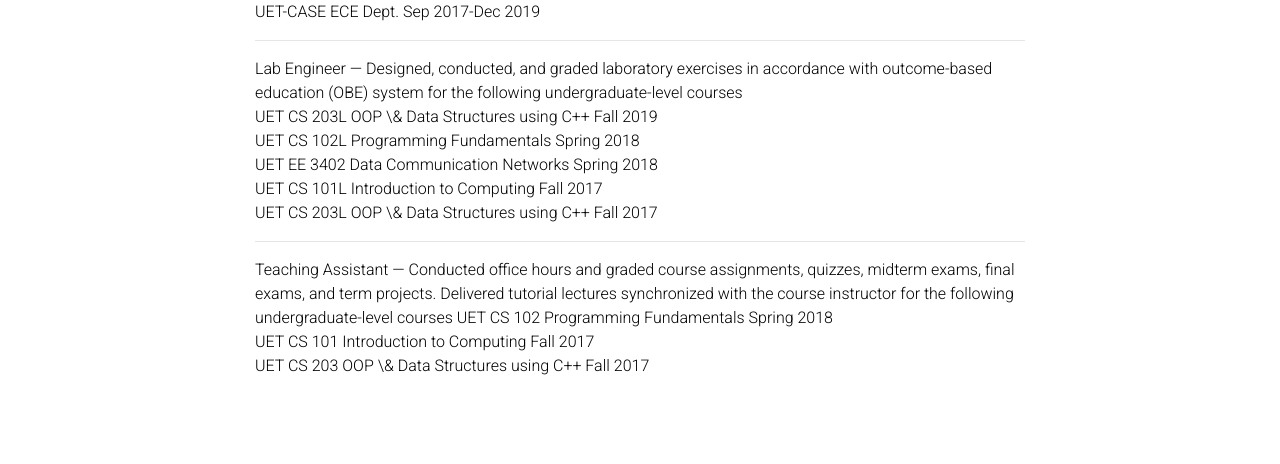
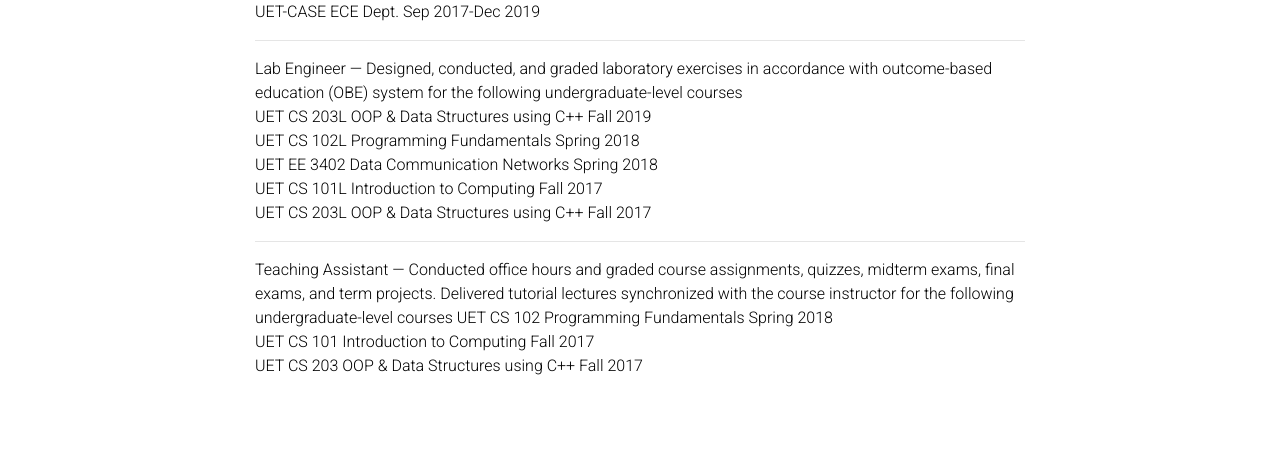
Before and after one commit to MaiMoonaa/maimoonaa.github.io, a Jekyll site: the page built from _pages/teaching.md, in a window 1280 px wide. Shown: the part 202-666 px from the top of the page. Built offline with Jekyll 4.4.1, drawn with Linux system fonts in a browser that asks for light colours; comment, search, counter and statistics services are not loaded; a style sheet for code colours, icons or effects is not loaded.

```diff
--- a/_pages/teaching.md
+++ b/_pages/teaching.md
@@ -15,11 +15,11 @@ Lab Engineer
 ---
 Designed, conducted, and graded laboratory exercises in accordance with outcome-based education
 (OBE) system for the following undergraduate-level courses \\
-UET CS 203L OOP \& Data Structures using C++ Fall 2019\\
+UET CS 203L OOP & Data Structures using C++ Fall 2019\\
 UET CS 102L Programming Fundamentals Spring 2018 \\
 UET EE 3402 Data Communication Networks Spring 2018 \\
 UET CS 101L Introduction to Computing  Fall 2017 \\
-UET CS 203L OOP \& Data Structures using C++  Fall 2017
+UET CS 203L OOP & Data Structures using C++  Fall 2017
 
 ---
 Teaching Assistant
@@ -27,4 +27,4 @@ Teaching Assistant
 Conducted office hours and graded course assignments, quizzes, midterm exams, final exams, and term projects. Delivered tutorial lectures synchronized with the course instructor for the following undergraduate-level courses
 UET CS 102 Programming Fundamentals Spring 2018 \\
 UET CS 101 Introduction to Computing Fall 2017 \\
-UET CS 203 OOP \& Data Structures using C++  Fall 2017
+UET CS 203 OOP & Data Structures using C++  Fall 2017
```
